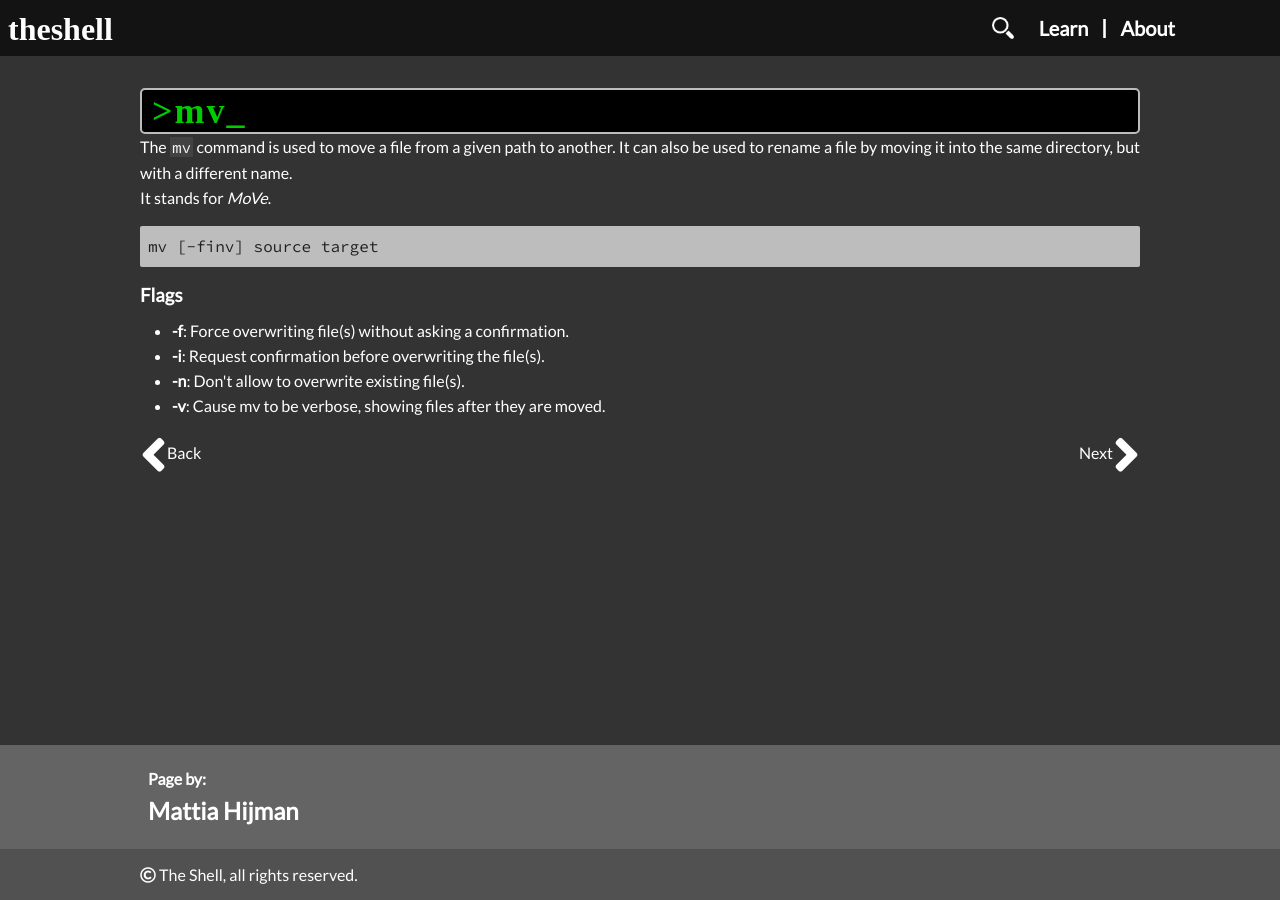
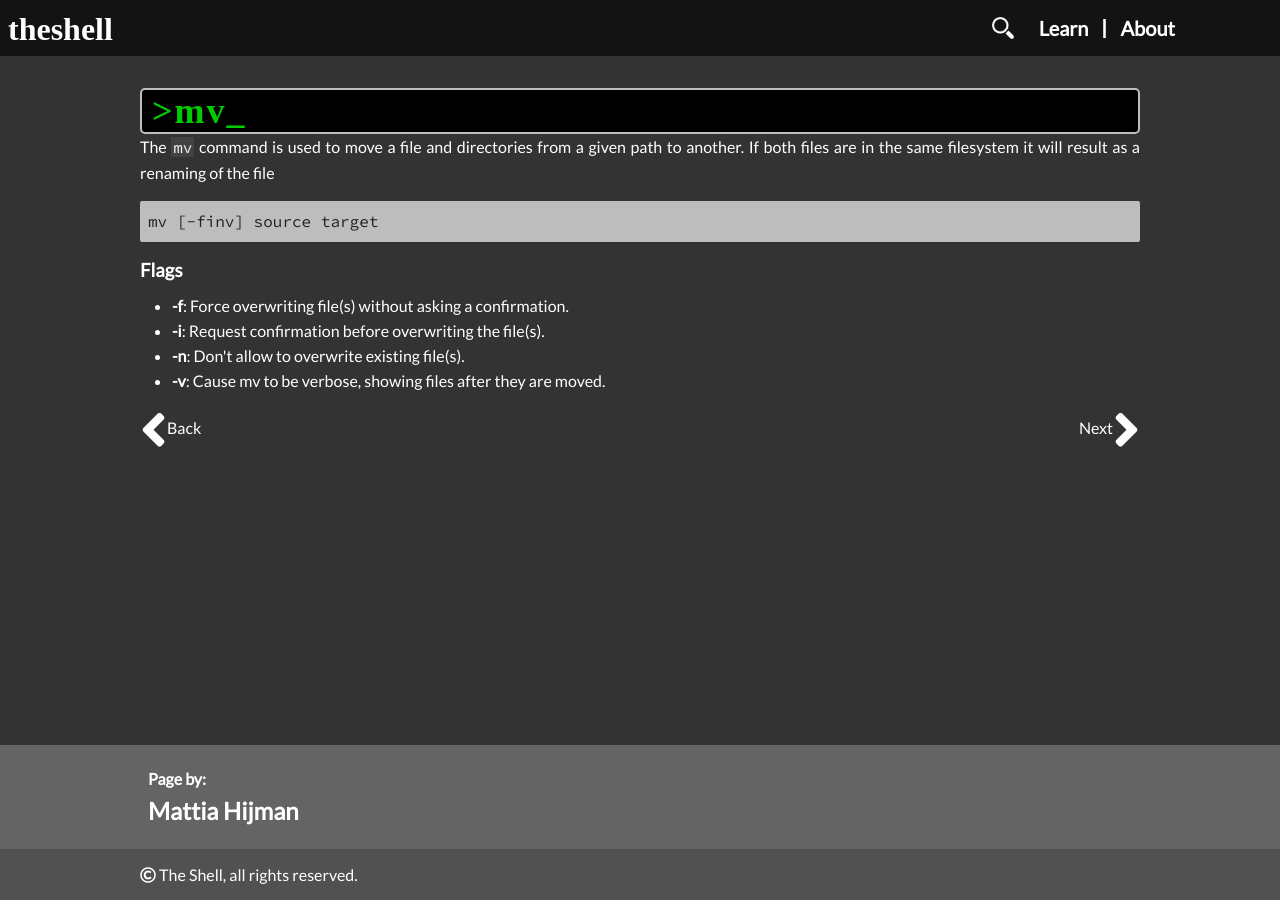
Before and after one commit to bvlj/usi_sa1_theshell_ch, a Jekyll site: the page built from site/pages/fs/mv.html, in a window 1280 px wide. Built offline with Jekyll 4.4.1, drawn with Linux system fonts in a browser that asks for light colours; nearby versions of some CDN libraries; some web fonts are replaced; comment, search, counter and statistics services are not loaded.

Commit message:
changing the content of the mv command in the filesystem folder
git-svn-id: svn+ssh://atelier.inf.usi.ch/home/bevilj/group-1@265 a672b425-5310-4d7a-af5c-997e18724b81

```diff
--- a/site/pages/fs/mv.html
+++ b/site/pages/fs/mv.html
@@ -11,10 +11,8 @@ next-page: pages/fs/pwd.html
 
 <!-- Co-authored with Joy Albertini -->
 
-The <code>mv</code> command is used to move a file from a given path to another.
-It can also be used to rename a file by moving it into the same directory,
-but with a different name.<br>
-It stands for <i>MoVe</i>.
+The <code>mv</code> command is used to move a file and directories from a given path to another.
+If both files are in the same filesystem it will result as a renaming of the file<br>
 
 <pre>
 mv [-finv] source target
```
